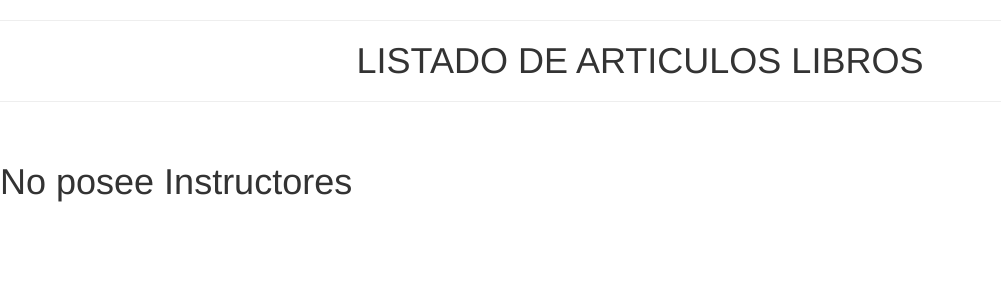
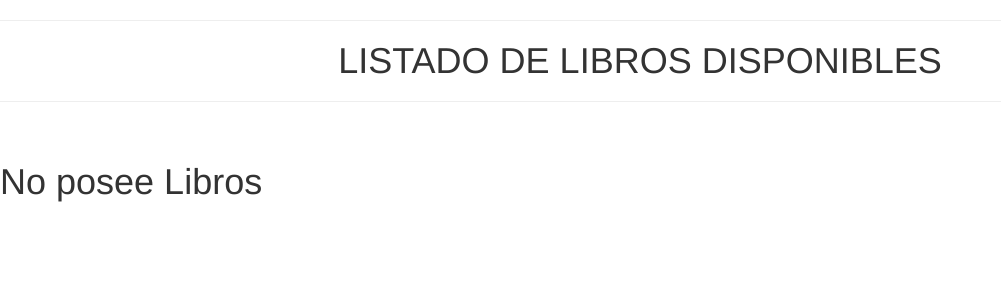
Before and after one commit to Brian1Alex/Papeleria, a CodeIgniter app: page /Papeleria/index.php/articulos/libros in a window 1280 px wide. Shown: the part 52-352 px from the top of the page, without its empty margins (0-1001 px from the left). Run offline with CodeIgniter, Linux system fonts and the light colour scheme; data that the repository does not hold is empty.

Commit message:
Completar Proyecto

```diff
--- a/application/controllers/Articulos.php
+++ b/application/controllers/Articulos.php
@@ -104,7 +104,7 @@ class Articulos extends CI_Controller
 
     public function eliminarLib($id_lib)
     {
-        if ($this->Articulo->borrarTec($id_lib)) {
+        if ($this->Articulo->borrarLib($id_lib)) {
             redirect('Articulos/libros');
         } else {
             echo "ERROR AL BORRAR :( ";
--- a/application/views/articulos/alibros.php
+++ b/application/views/articulos/alibros.php
@@ -41,6 +41,6 @@
             GUARDAR
         </button>
         &nbsp;
-        <a href="<?php echo site_url();?>/articulos/escolares" class="btn btn-danger">CANCELAR</a>
+        <a href="<?php echo site_url();?>/articulos/libros" class="btn btn-danger">CANCELAR</a>
     </div>
 </form>
--- a/application/views/articulos/atecnologia.php
+++ b/application/views/articulos/atecnologia.php
@@ -41,6 +41,6 @@
             GUARDAR
         </button>
         &nbsp;
-        <a href="<?php echo site_url(); ?>/articulos/libros" class="btn btn-danger">CANCELAR</a>
+        <a href="<?php echo site_url(); ?>/articulos/tecnologia" class="btn btn-danger">CANCELAR</a>
     </div>
 </form>
--- a/application/views/articulos/escolares.php
+++ b/application/views/articulos/escolares.php
@@ -34,9 +34,9 @@
                     </td>
 
                     <td class="text-center">
-                        <a href="#" title="Editar Instructor"><i class="glyphicon  glyphicon-pencil"></i>
+                        <a href="#" title="Editar Articulo Escolar"><i class="glyphicon  glyphicon-pencil"></i>
                         </a>
-                        <a href="<?php echo site_url(); ?>/Articulos/eliminarEsc/<?php echo $filaTemporal->id_esc;?>" title="Eliminar Instructor" style="color:red;">
+                        <a href="<?php echo site_url(); ?>/Articulos/eliminarEsc/<?php echo $filaTemporal->id_esc;?>" title="Eliminar Articulo Escolar" style="color:red;">
                             <i class="glyphicon  glyphicon-trash"></i>
                         </a>
 
@@ -48,5 +48,5 @@
         </tbody>
     </table>
 <?php else : ?>
-    <h1>No posee Instructores</h1>
+    <h1>No posee Articulos Escolares</h1>
 <?php endif; ?>
--- a/application/views/articulos/libros.php
+++ b/application/views/articulos/libros.php
@@ -1,5 +1,5 @@
 <hr>
-<h1 Align="center">LISTADO DE ARTICULOS LIBROS</h1>
+<h1 Align="center">LISTADO DE LIBROS DISPONIBLES</h1>
 <hr>
 <br>
 <?php if ($articulos) : ?>
@@ -33,10 +33,11 @@
                         <?php echo $filaTemporal->descripcion_lib; ?>
                     </td>
 
-                    <td class="text-center">
-                        <a href="#" title="Editar Instructor"><i class="glyphicon  glyphicon-pencil"></i>
+                    <td class="text-center" Alig="center">
+                        <a href="#" title="Editar Libro"><i class="glyphicon  glyphicon-pencil"></i>
                         </a>
-                        <a href="<?php echo site_url(); ?>/Articulos/eliminarLib/<?php echo $filaTemporal->id_lib;?>" title="Eliminar Instructor" style="color:red;">
+                        &nbsp;&nbsp;
+                        <a href="<?php echo site_url(); ?>/Articulos/eliminarLib/<?php echo $filaTemporal->id_lib;?>" title="Eliminar Libro" style="color:red;">
                             <i class="glyphicon  glyphicon-trash"></i>
                         </a>
 
@@ -48,5 +49,5 @@
         </tbody>
     </table>
 <?php else : ?>
-    <h1>No posee Instructores</h1>
+    <h1>No posee Libros</h1>
 <?php endif; ?>
```
Also changed, not shown: application/views/articulos/tecnologia.php (+4 -4 lines).
